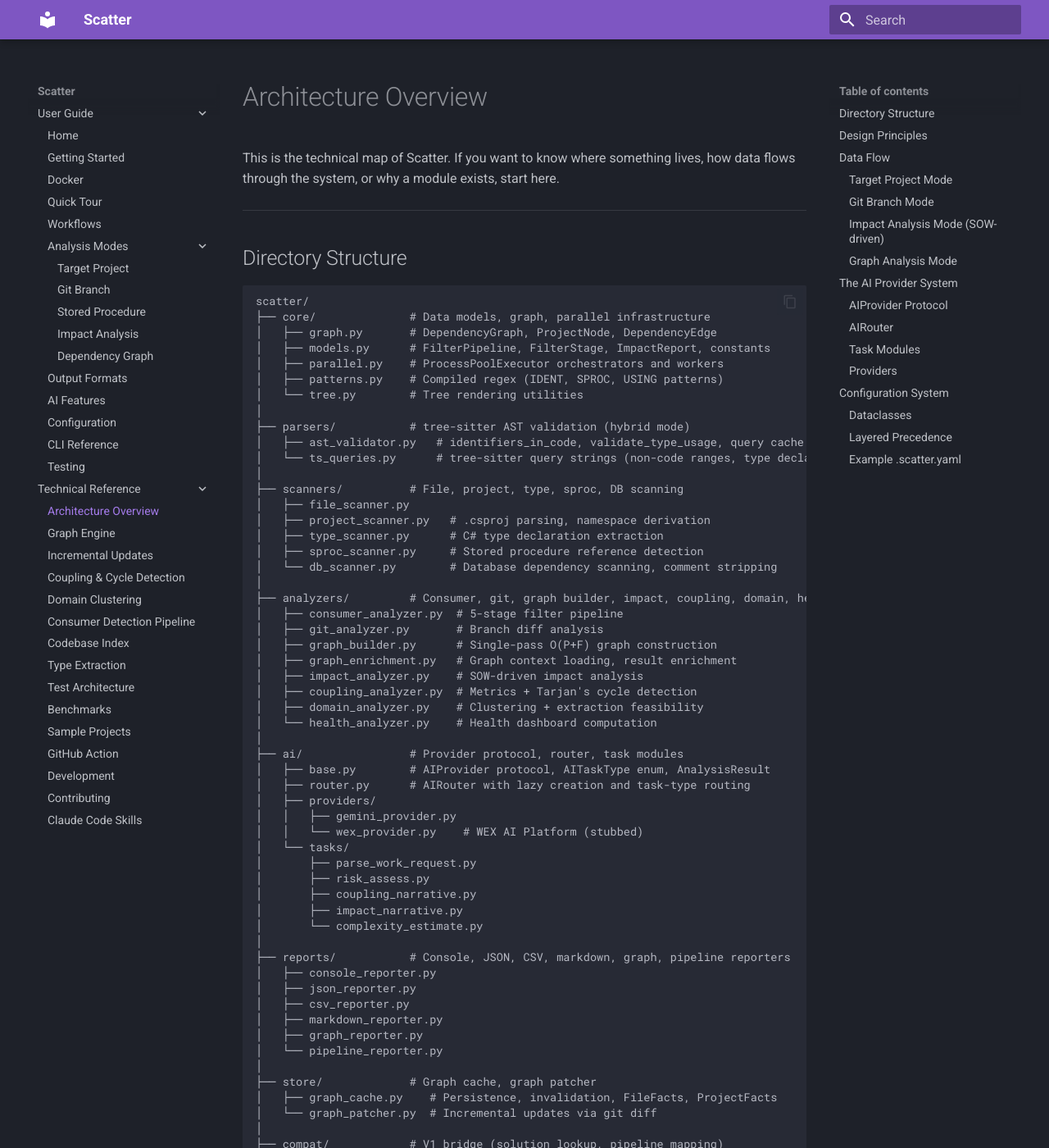
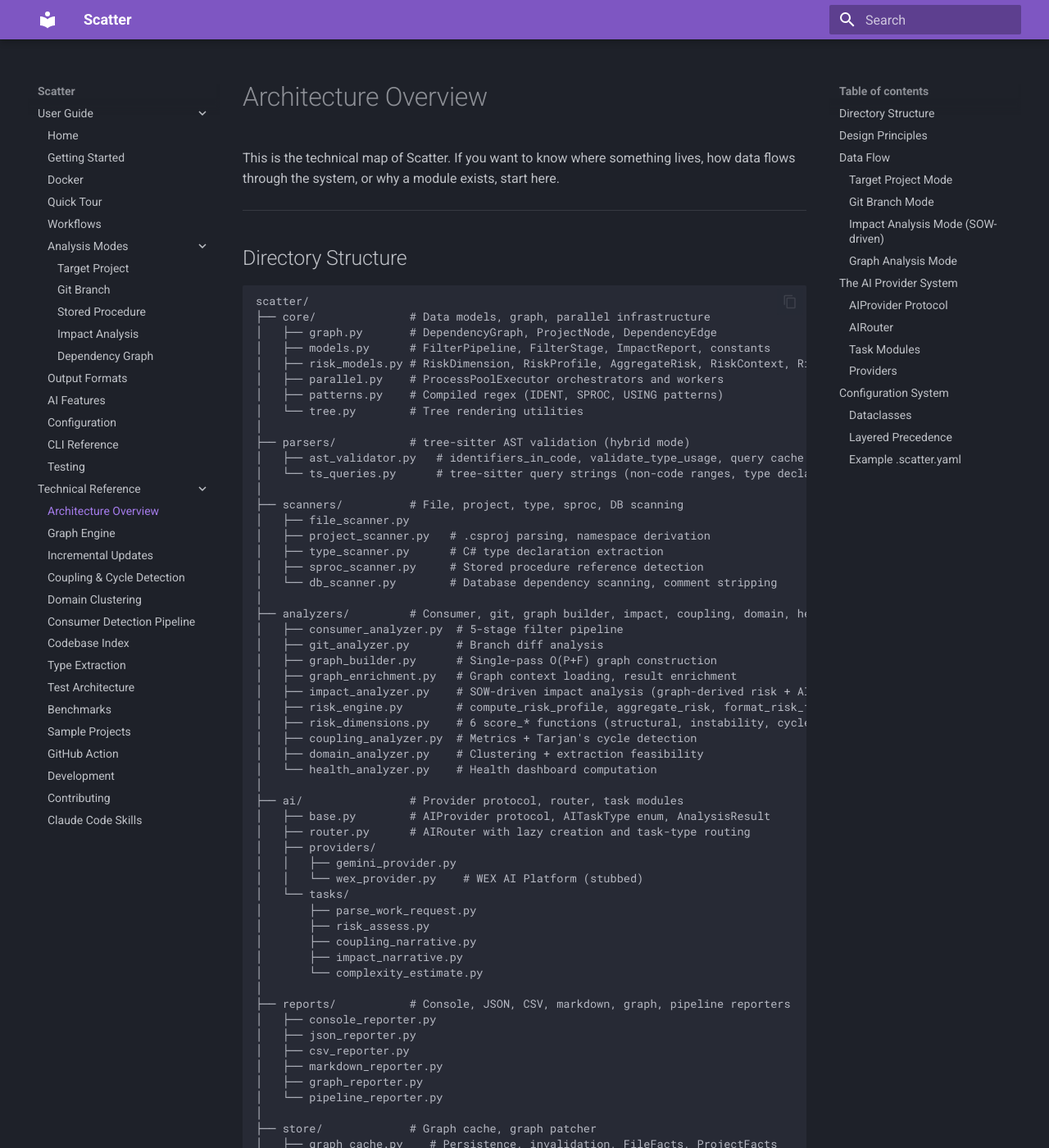
Before and after one commit to mat-mathews/wex_scatter, an MkDocs documentation site: the page built from documentation/docs/reference/architecture.md, in a window 1280 px wide and 1400 px high. Shown: the whole window at 82% size. Built offline with MkDocs 1.6.1 and Material for MkDocs 9.7.7, drawn with Linux system fonts in a browser that asks for light colours; some of the changed text lies outside the part shown.

Commit message:
Update documentation for Risk Engine Phase 2
- README: update roadmap, highlights, and --sow description to reflect
  graph-derived risk with AI escalation
- Architecture: add risk_models.py, risk_engine.py, risk_dimensions.py
  to directory tree; update impact analysis data flow diagram
- Impact analysis: explain graph-derived risk + AI escalation model
- AI features: clarify two-layer risk model (graph first, AI escalates)
- Coupling & cycles: add risk engine integration section explaining how
  coupling metrics feed into structural, instability, and cycle dimensions
- Rebuild mkdocs site

````diff
--- a/documentation/docs/reference/architecture.md
+++ b/documentation/docs/reference/architecture.md
@@ -11,6 +11,7 @@
 ├── core/              # Data models, graph, parallel infrastructure
 │   ├── graph.py       # DependencyGraph, ProjectNode, DependencyEdge
 │   ├── models.py      # FilterPipeline, FilterStage, ImpactReport, constants
+│   ├── risk_models.py # RiskDimension, RiskProfile, AggregateRisk, RiskContext, RiskLevel
 │   ├── parallel.py    # ProcessPoolExecutor orchestrators and workers
 │   ├── patterns.py    # Compiled regex (IDENT, SPROC, USING patterns)
 │   └── tree.py        # Tree rendering utilities
@@ -26,12 +27,14 @@
 │   ├── sproc_scanner.py     # Stored procedure reference detection
 │   └── db_scanner.py        # Database dependency scanning, comment stripping
 │
-├── analyzers/         # Consumer, git, graph builder, impact, coupling, domain, health
+├── analyzers/         # Consumer, git, graph builder, impact, coupling, domain, health, risk
 │   ├── consumer_analyzer.py  # 5-stage filter pipeline
 │   ├── git_analyzer.py       # Branch diff analysis
 │   ├── graph_builder.py      # Single-pass O(P+F) graph construction
 │   ├── graph_enrichment.py   # Graph context loading, result enrichment
-│   ├── impact_analyzer.py    # SOW-driven impact analysis
+│   ├── impact_analyzer.py    # SOW-driven impact analysis (graph-derived risk + AI enrichment)
+│   ├── risk_engine.py        # compute_risk_profile, aggregate_risk, format_risk_factors
+│   ├── risk_dimensions.py    # 6 score_* functions (structural, instability, cycle, database, blast_radius, domain_boundary)
 │   ├── coupling_analyzer.py  # Metrics + Tarjan's cycle detection
 │   ├── domain_analyzer.py    # Clustering + extraction feasibility
 │   └── health_analyzer.py    # Health dashboard computation
@@ -143,15 +146,20 @@
 
 ```
 __main__.py: parse args, load config, resolve SOW text
-  --> impact_analyzer: run_impact_analysis()
+  --> impact_analyzer: run_impact_analysis(graph_ctx=...)
     --> ai: parse work request --> extract AnalysisTargets
     --> consumer_analyzer: find_consumers() per target
     --> graph: transitive consumer BFS
-    --> ai: risk assessment, coupling narrative per consumer
+    --> risk_engine: compute_risk_profile() per target (graph-derived, deterministic)
+    --> ai: risk enrichment (can escalate, never downgrade graph-derived risk)
+    --> ai: coupling narrative per consumer
     --> ai: impact narrative, complexity estimate for report
+    --> risk_engine: aggregate_risk() for overall_risk
   --> apply_impact_graph_enrichment()
   --> console_reporter | json_reporter | csv_reporter | markdown_reporter
 ```
+
+Risk assessment uses a two-layer model. When `graph_ctx` is available, `compute_risk_profile()` scores each target across 6 dimensions (structural coupling, instability, cycles, database coupling, blast radius, domain boundaries) and produces a deterministic rating. AI enrichment runs second and can escalate the rating (e.g. "High" to "Critical") but cannot downgrade it. When no graph is available, AI provides the primary risk rating directly. This means risk ratings are reproducible when graph context exists — running the same analysis twice produces the same scores.
 
 ### Graph Analysis Mode
 
@@ -197,7 +205,7 @@
 | `SUMMARIZATION` | Consumer file summaries |
 | `SYMBOL_EXTRACTION` | Hybrid git analysis |
 | `WORK_REQUEST_PARSING` | Impact analysis SOW parsing |
-| `RISK_ASSESSMENT` | Per-consumer risk rating |
+| `RISK_ASSESSMENT` | AI risk enrichment (escalation-only when graph-derived risk exists) |
 | `COUPLING_NARRATIVE` | Per-consumer coupling story |
 | `IMPACT_NARRATIVE` | Report-level impact summary |
 | `COMPLEXITY_ESTIMATE` | Effort/complexity rating |
````
Also changed, not shown: documentation/docs/ai-features.md (+5 -3 lines), documentation/docs/reference/coupling-and-cycles.md (+12 -0 lines), documentation/docs/usage/impact-analysis.md (+2 -2 lines), README.md, documentation/site/ai-features.html, documentation/site/reference/architecture.html, documentation/site/reference/coupling-and-cycles.html, documentation/site/search/search_index.json, documentation/site/usage/impact-analysis.html, 1 other file.
